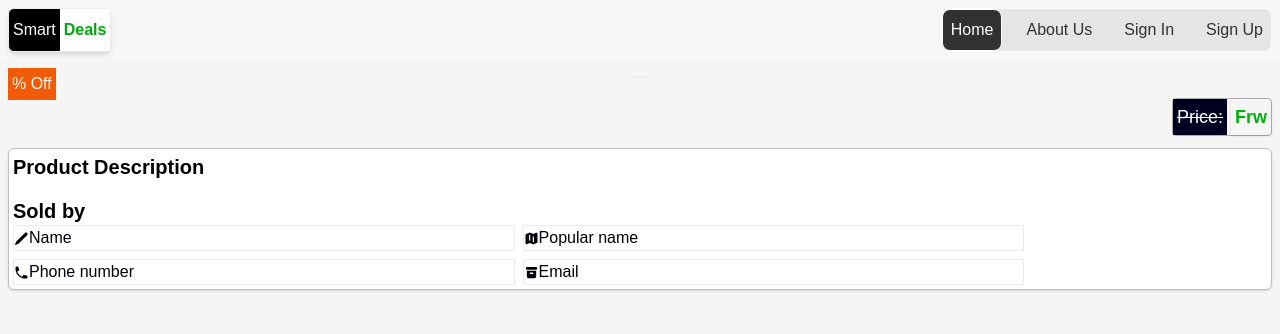
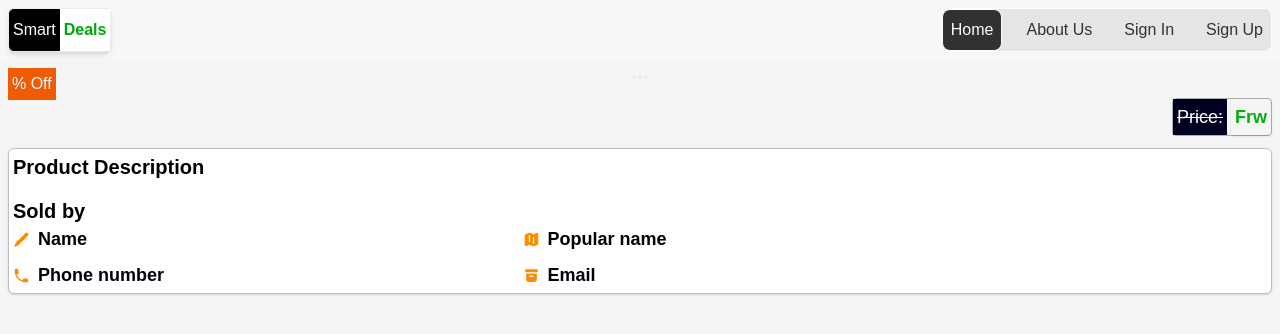
Before and after one commit to Mjos12002/smartdeals-ui, a Next.js app: page /product-details/1 in a window 1280 px wide. Shown: the top 334 px of the page. Built offline with nearby package versions, Linux system fonts and the light colour scheme; no server answers.

Commit message:
Added changes to the product details

```diff
--- a/app/product-details/[id]/page.tsx
+++ b/app/product-details/[id]/page.tsx
@@ -188,29 +188,29 @@ export default function ProductDetailsByIdentifier(
                                     Sold by
                                 </p>
                                 <div className="flex gap-2 flex-wrap">
-                                    <div className="text-[#01000A] flex flex-col w-[40%] border border-[#EBEBEB]">
-                                        <div className="pr-1 flex items-center">
-                                            <PencilIcon height={15} width={15} /> Name
+                                    <div className="text-[#01000A] flex flex-col w-[40%]">
+                                        <div className="pr-1 flex items-center text-lg font-bold">
+                                            <PencilIcon height={17} width={17} className="text-[#FF8C00] mr-2"/> Name
                                         </div>
-                                        <div>{products?.business.name}</div>
+                                        <div className="text-[#4D4B4B]">{products?.business.name}</div>
                                     </div>
-                                    <div className="text-[#01000A] flex flex-col w-[40%] border border-[#EBEBEB]">
-                                        <div className="pr-1 flex items-center">
-                                            <MapIcon height={15} width={15} /> Popular name
+                                    <div className="text-[#01000A] flex flex-col w-[40%]">
+                                        <div className="pr-1 flex items-center text-lg font-bold">
+                                            <MapIcon height={17} width={17} className="text-[#FF8C00] mr-2"/> Popular name
                                         </div>
-                                        <div>{products?.business.popular_name}</div>
+                                        <div className="text-[#4D4B4B]">{products?.business.popular_name}</div>
                                     </div>
-                                    <div className="text-[#01000A] flex flex-col w-[40%] border border-[#EBEBEB]">
-                                        <div className="pr-1 flex items-center">
-                                            <PhoneIcon height={15} width={15} /> Phone number
+                                    <div className="text-[#01000A] flex flex-col w-[40%]">
+                                        <div className="pr-1 flex items-center text-lg font-bold">
+                                            <PhoneIcon height={17} width={17} className="text-[#FF8C00] mr-2"/> Phone number
                                         </div>
-                                        <div>{products?.business.phone_number}</div>
+                                        <div className="text-[#4D4B4B]">{products?.business.phone_number}</div>
                                     </div>
-                                    <div className="text-[#01000A] flex flex-col w-[40%] border border-[#EBEBEB]">
-                                        <div className="pr-1 flex items-center">
-                                            <ArchiveBoxIcon height={15} width={15} /> Email
+                                    <div className="text-[#01000A] flex flex-col w-[40%]">
+                                        <div className="pr-1 flex items-center text-lg font-bold">
+                                            <ArchiveBoxIcon height={17} width={17} className="text-[#FF8C00] mr-2"/> Email
                                         </div>
-                                        <div>{products?.business.email}</div>
+                                        <div className="text-[#4D4B4B]">{products?.business.email}</div>
                                     </div>
                                 </div>
 
```
